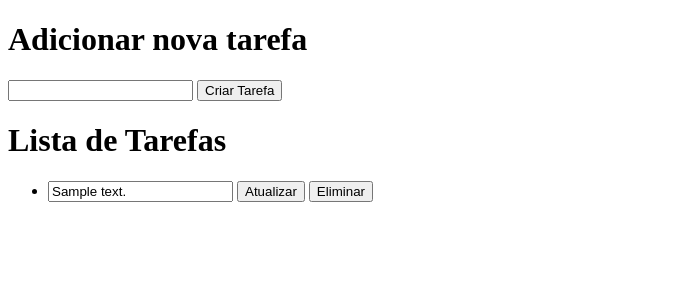
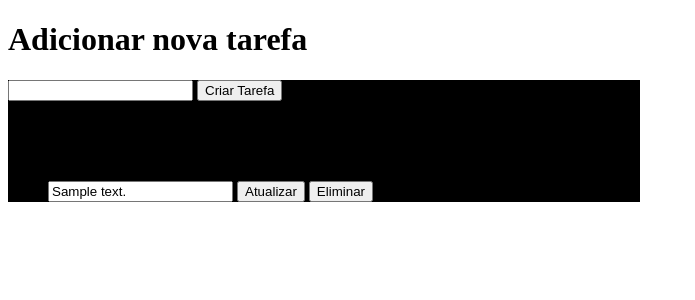
Before and after one commit to nbtech-prox/todoFlask, a Flask app: page / in a window 1280 px wide. Shown: the top 300 px of the page, without its empty margins (0-695 px from the left). Run offline with Flask 3, Linux system fonts and the light colour scheme; tables that the repository leaves empty hold one stand-in row (values such as "Sample post"); some libraries are stand-ins or nearby versions.

Commit message:
Adicionado CSS

```diff
--- /dev/null
+++ b/static/css/style.css
@@ -0,0 +1,4 @@
+.container {
+    background-color: #000;
+    max-width: 50%;
+}
--- a/templates/index.html
+++ b/templates/index.html
@@ -4,11 +4,12 @@
         <meta charset="UTF-8" />
         <meta name="viewport" content="width=device-width, initial-scale=1.0" />
         <title>TODO - Registos de tarefas</title>
-        <link href=”https://cdn.jsdelivr.net/npm/bootstrap@5.1.3/dist/css/bootstrap.min.css” rel=”stylesheet” integrity=”sha384-1BmE4kWBq78iYhFldvKuhfTAU6auU8tT94WrHftjDbrCEXSU1oBoqyl2QvZ6jIW3″ crossorigin=”anonymous”>
-        <link rel=”stylesheet” href=”https://cdn.jsdelivr.net/npm/bootstrap-icons@1.8.1/font/bootstrap-icons.css”>
+        <link rel=”stylesheet” href=”https://cdn.jsdelivr.net/npm/bootstrap@5.3.3/dist/css/bootstrap.min.css”>
+        <link href="{{ url_for('static', filename='css/style.css') }}" rel="stylesheet" type="text/css">
     </head>
     <body>
         <h1>Adicionar nova tarefa</h1>
+        <div class="container">
         <form action="/create" method="POST">
             <input type="text" name="description" required />
             <button type="submit">Criar Tarefa</button>
@@ -39,6 +40,6 @@
             </li>
             {% endfor %}
         </ul>
-    <script src=”https://cdn.jsdelivr.net/npm/bootstrap@5.1.3/dist/js/bootstrap.bundle.min.js” integrity=”sha384-ka7Sk0Gln4gmtz2MlQnikT1wXgYsOg+OMhuP+IlRH9sENBO0LRn5q+8nbTov4+1p” crossorigin=”anonymous”></script>
+        </div>
     </body>
 </html>
```
